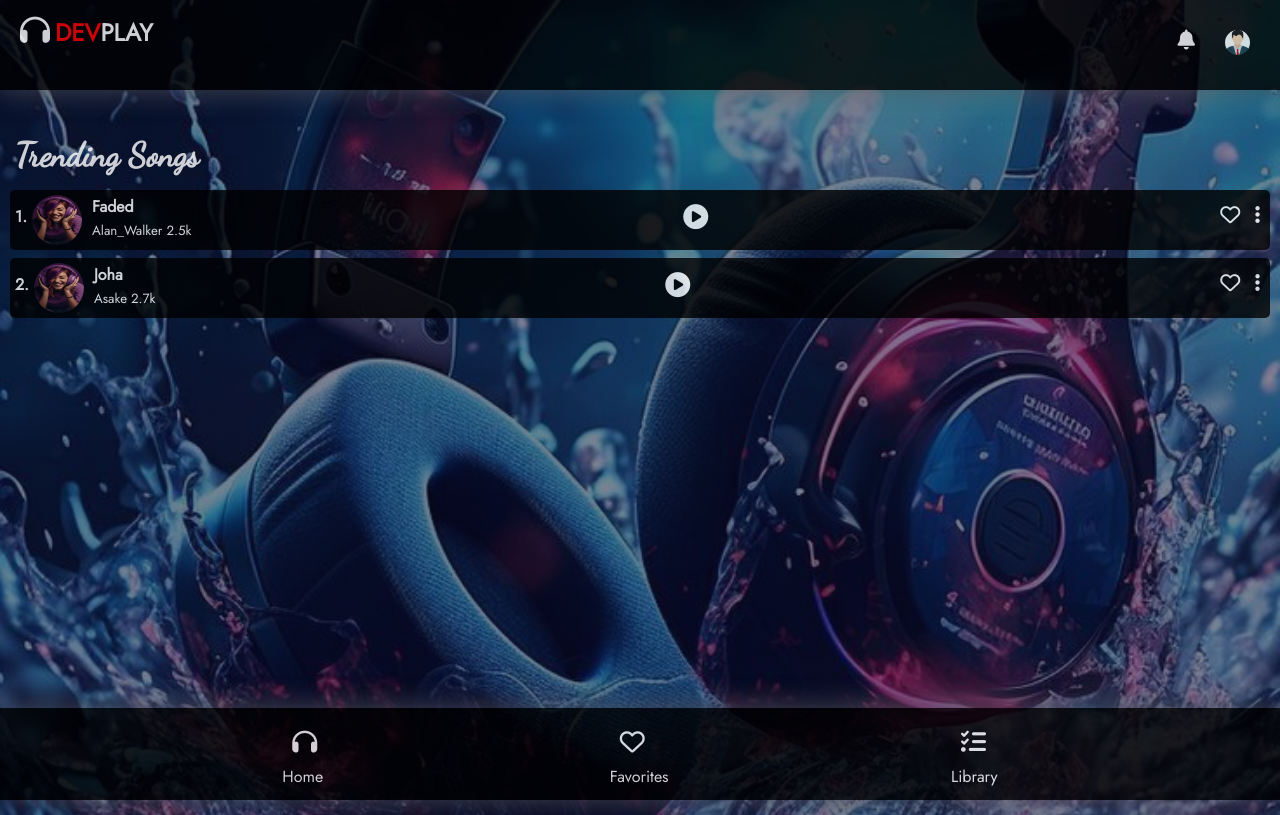
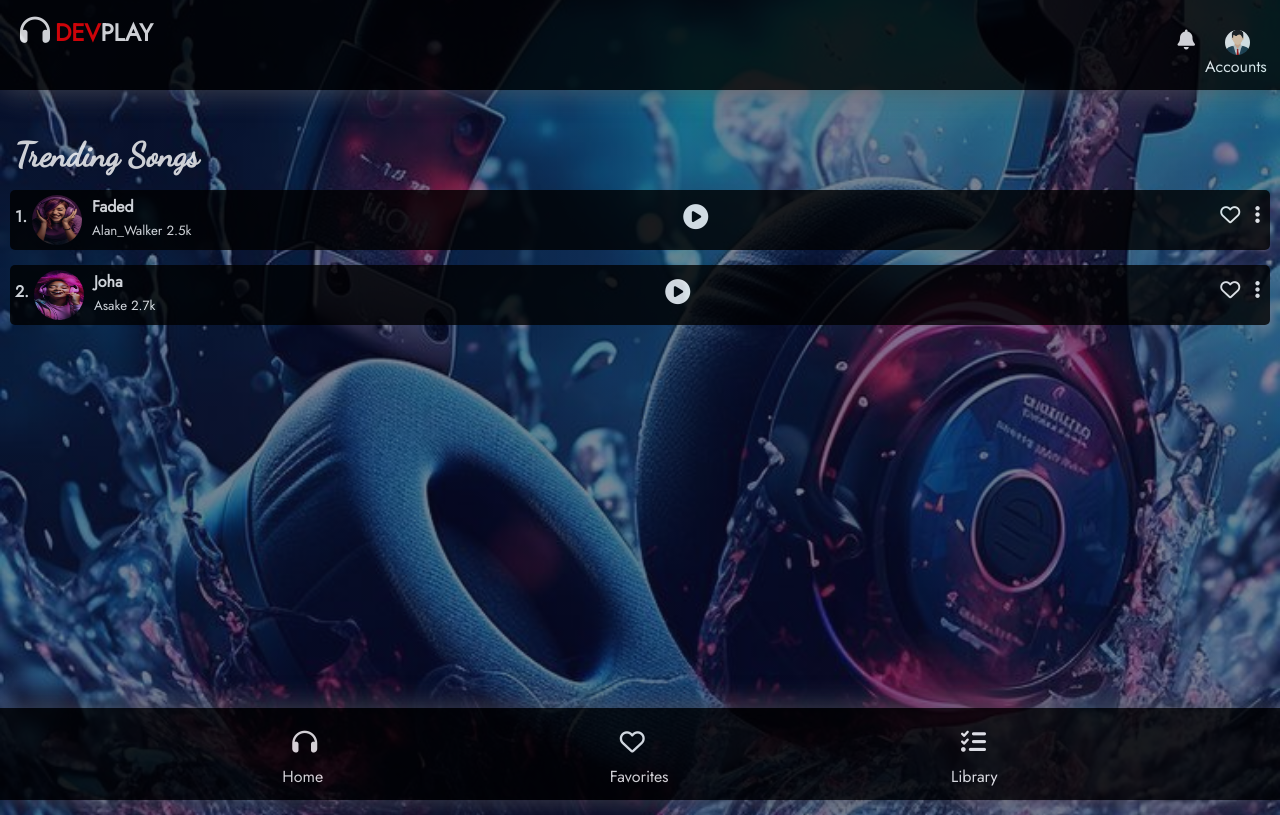
Before and after one commit to MiracleChibuike/musicplayApp, a plain HTML site: page index.html in a window 1280 px wide. Drawn offline with Linux system fonts and the light colour scheme; a web font is replaced by a local one.

Commit message:
audio update

```diff
--- a/css/index.css
+++ b/css/index.css
@@ -58,6 +58,16 @@ body{
     height: 25px;
     border-radius: 50%;
 }
+#userIcon:hover{
+    cursor: pointer;
+}
+.userAccounts{
+    position: absolute;
+    top: 55px;
+    margin-left: -45px;
+    /* background: var(--red-primary); */
+    /* font-size: 12px; */
+}
 .achors ul{
     display: flex;
     list-style-type: none;
@@ -99,6 +109,9 @@ body{
     position: relative;
     left: 5px;
 }
+.first-Row{
+    padding-bottom: 150px;
+}
 /* Music */
 #Musics{
     position: relative;
@@ -116,7 +129,7 @@ body{
     justify-content: space-between;
     background: var(--dark-Primary);
     padding: 5px;
-    margin: 8px  10px;
+    margin: 15px  10px;
     border-radius: 5px;
 }
 .musicdetails{
@@ -182,6 +195,7 @@ body{
 .moreOptions ul li, .moreOptions2 ul li{
     padding: 5px;
 }
+
 /* .music-Content-1{
     display: grid;
     grid-template-columns: 1, auto;
--- a/index.html
+++ b/index.html
@@ -23,7 +23,9 @@
             <div class="achors">
                 <ul>
                     <li><i class="fa-solid fa-bell"></i></li>
-                    <li><img src="images/Screenshot_20231228-220348.jpg" alt="" id="userIcon"></li>
+                    <li><img src="images/Screenshot_20231228-220348.jpg" alt="" id="userIcon">
+                        <span class="userAccounts">Accounts</span>
+                    </li>
                 </ul>
             </div>
         </div>
@@ -61,7 +63,7 @@
                         <div class="music-Content-1">
                             <div class="musicdetails">
                                 <span>2.</span>
-                                <img src="images/📱 Self-Development App.jpeg" alt="" id="img-play">
+                                <img src="images/self1.jpeg" alt="" id="img-play">
                                 <div class="musicinfo">
                                     <h4 class="musicTitle">Joha</h4>
                                     <small>Asake 2.7k</small>
```
